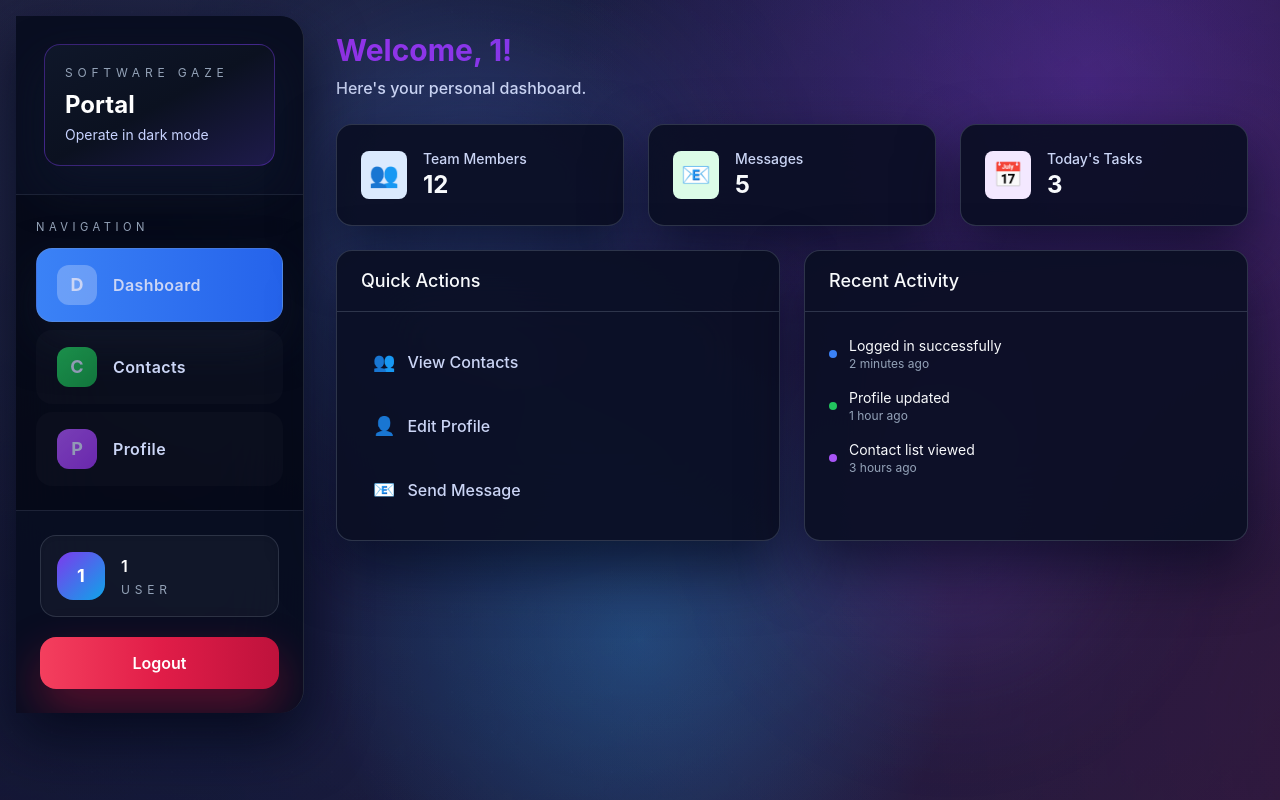
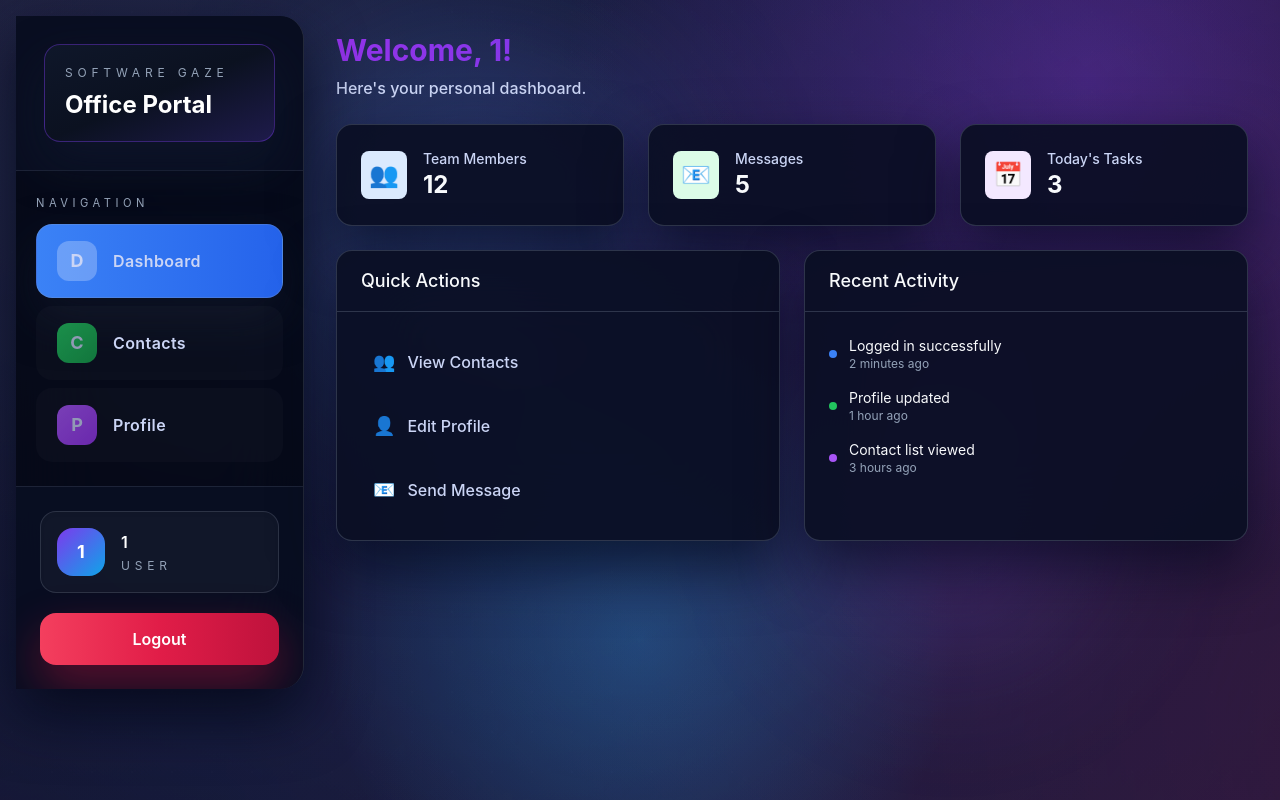
Before and after one commit to Ajmayen27/SoftwareGaze-Office-Portal-Frontend, a React (Vite) app: page / in a window 1280 px wide. Built offline with nearby package versions, Linux system fonts and the light colour scheme; sample sign-in values are in the browser's storage.

Commit message:
Stop tracking node_modules and update gitignore

```diff
--- a/src/components/layout/Sidebar.jsx
+++ b/src/components/layout/Sidebar.jsx
@@ -25,8 +25,8 @@
             <div className="p-7 border-b border-[rgba(148,163,184,0.15)] bg-[rgba(10,15,35,0.8)]">
                 <div className="rounded-2xl p-5 bg-gradient-to-br from-[#0f172a] via-[#0b1120] to-[#1e1b4b] border border-[rgba(124,58,237,0.4)] shadow-[0_20px_45px_rgba(15,23,42,0.8)]">
                     <p className="text-xs uppercase tracking-[0.4em] text-[var(--color-text-muted)] mb-2">Software Gaze</p>
-                    <h1 className="text-2xl font-bold text-white">Portal</h1>
-                    <p className="text-sm text-indigo-200 mt-1">Operate in dark mode</p>
+                    <h1 className="text-2xl font-bold text-white">Office Portal</h1>
+
                 </div>
             </div>
 
```
Also changed, not shown: 1 other file (tests, documents, lock files or other folders).
